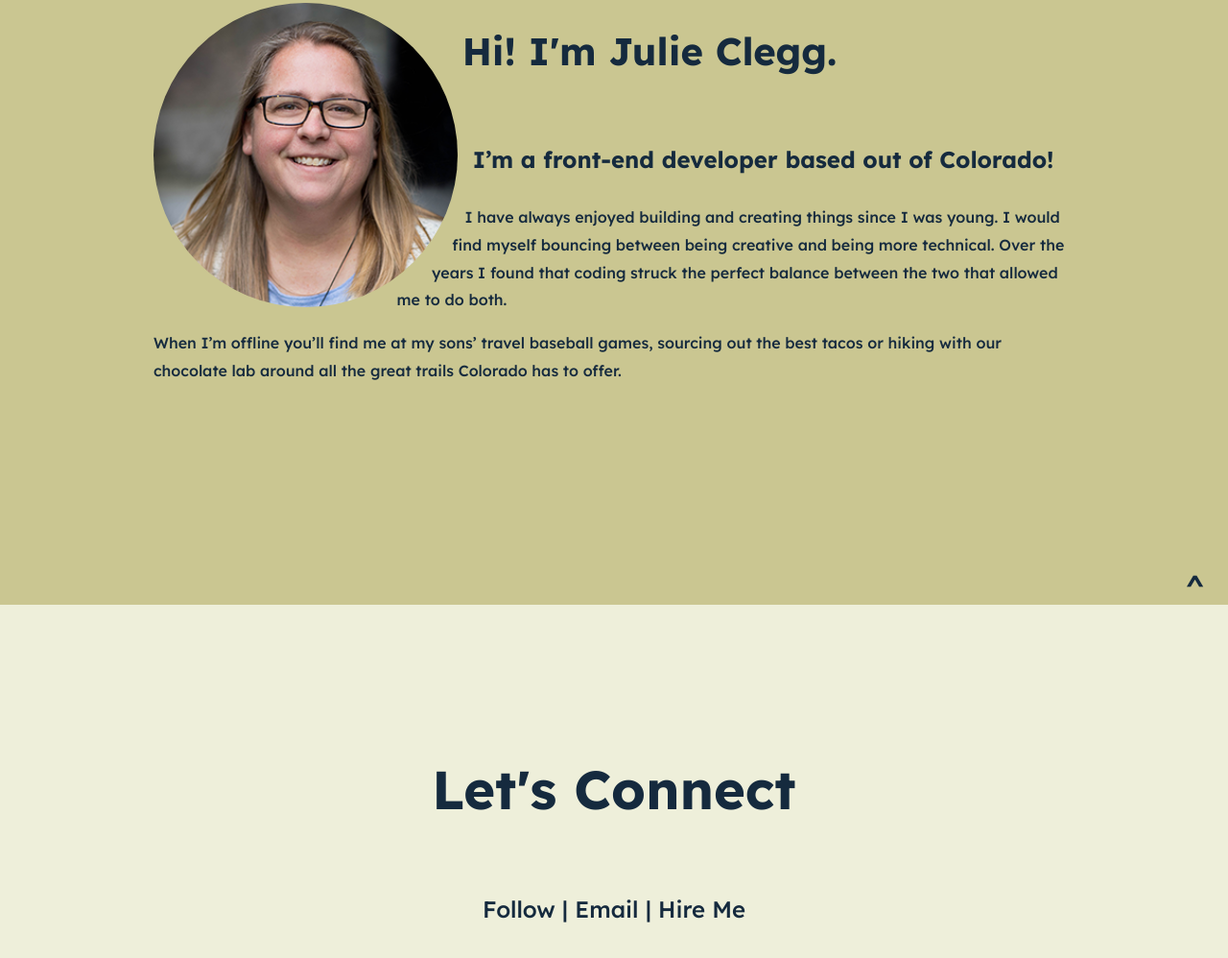
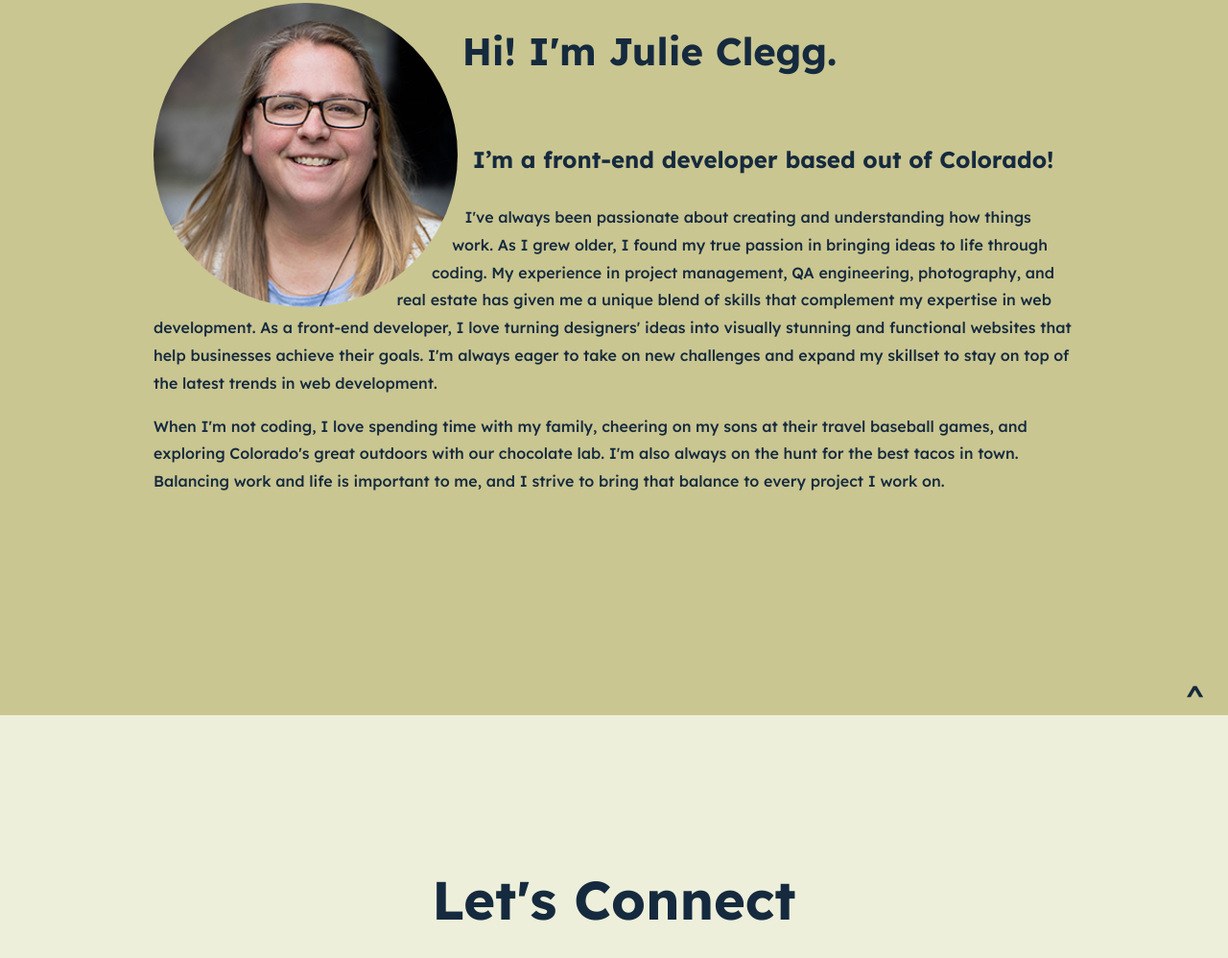
Before and after one commit to jclegg31/portfolio, a website built with Parcel: page index.html in a window 1280 px wide. Shown: the part 3482-4480 px from the top of the page at 96% size. Built offline with nearby package versions, Linux system fonts and the light colour scheme; a web font is replaced by a local one.

Commit message:
Update to About section

```diff
--- a/index.html
+++ b/index.html
@@ -184,15 +184,23 @@
           <h2>Hi! I'm Julie Clegg. </h2>
           <h3>I’m a front-end developer based out of Colorado!</h3>
 
-          <p>I have always enjoyed building and creating things since I was young. I would find myself bouncing
-            between being creative and being more technical. Over the years I found that coding struck the perfect
-            balance between the two that allowed me to do both.</p>
+          <p>I've always been passionate about creating and understanding how things work. As I grew older, I found my
+            true passion
+            in bringing ideas to life through coding. My experience in project management, QA engineering, photography,
+            and real
+            estate has given me a unique blend of skills that complement my expertise in web development. As a front-end
+            developer,
+            I love turning designers' ideas into visually stunning and functional websites that help businesses achieve
+            their goals.
+            I'm always eager to take on new challenges and expand my skillset to stay on top of the latest trends in web
+            development.</p>
 
-          <p>When I’m offline you’ll find me at my sons’ travel baseball games, sourcing out the best tacos or hiking
-            with
-            our chocolate lab around all the great trails
-            Colorado has to
-            offer.</p>
+          <p>When I'm not coding, I love spending time with my family, cheering on my sons at their travel baseball
+            games, and
+            exploring Colorado's great outdoors with our chocolate lab. I'm also always on the hunt for the best tacos
+            in town.
+            Balancing work and life is important to me, and I strive to bring that balance to every project I work on.
+          </p>
         </div>
 
 
```
